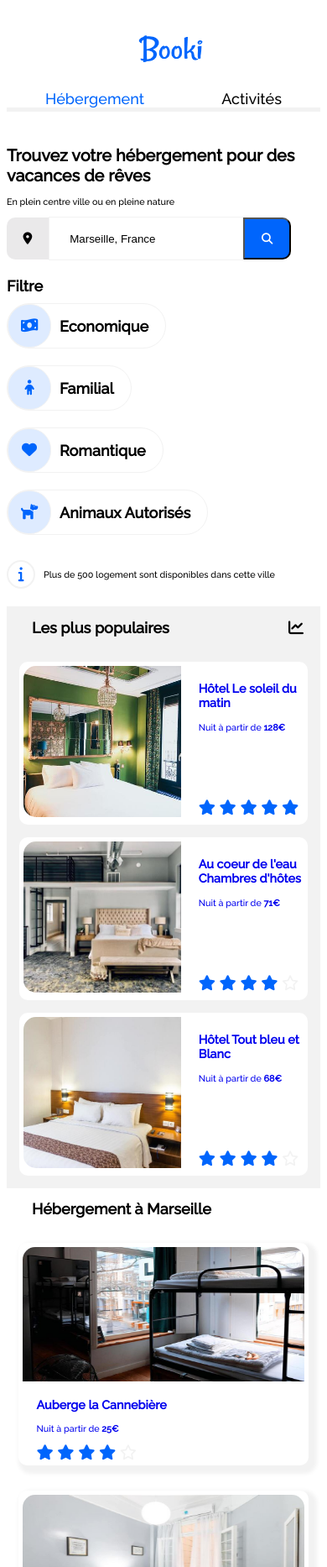
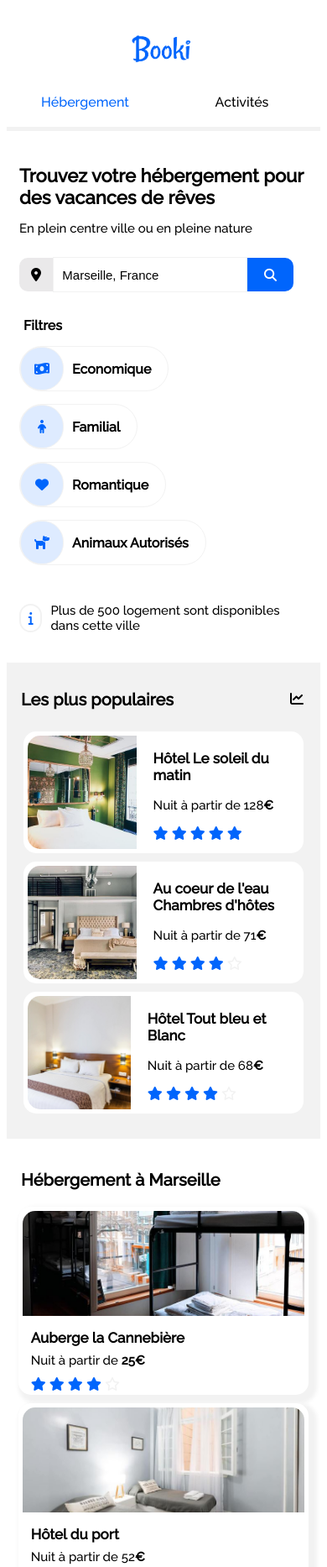
Before and after one commit to Cameron-HUCK/P2-Huck-Cameron-Transformez-une-maquette-en-site-web-avec-HTML-CSS, a plain HTML site: page index.html in a window 390 px wide. Shown: the top 1866 px of the page at 84% size. Drawn offline with Linux system fonts and the light colour scheme.

Commit message:
changement 2eme partie

```diff
--- a/index.html
+++ b/index.html
@@ -14,30 +14,27 @@
 
 <body>
     <nav>
-        <div class="center-logo"><img class="image-logo" src="images/logo/Booki.png" alt="Logo Booki" width="120px" height="50px"></div>
+        <img class="image-logo" src="images/logo/Booki.png" alt="Logo Booki" width="120px" height="50px"></div>
+        <div class="center-logo"><img class="logo-mobile" src="images/logo/Booki@3x.png" alt="logo mobile" width="110px" height="50px"></div>
             <div class="border-lien liensize-nav">
-                <div>
-                    <a class="lien1" href="#bloc1">Hébergement </a>
-                </div>
-                <div>
-                    <a class="lien2" href="#bloc2">Activités</a>
-                </div>
+                <a class="lien1 border-nav" href="#bloc1">Hébergement </a>
+                <a class="lien2 border-nav" href="#bloc2">Activités</a>
             </div>
     </nav>
 
 <!--En dessous de l'en-tete-->
     <header>
-        <div>
+        <div class="titre-center-mobile">
             <h1>Trouvez votre hébergement pour des vacances de rêves</h1>
             <p>En plein centre ville ou en pleine nature</p>
         </div>
-            <div class="boutonsearch flex-center">
+            <div class="boutonsearch flex-center-search">
                 <div class="iconesearch flex-center">
                     <i class="fas fa-map-marker-alt"></i>
                 </div>
 
                 <div class="zonederecherche flex-center">
-                    <input type="search" value="      Marseille, France">
+                    <input type="search" value="  Marseille, France">
                 </div>
 
                 <form>
@@ -49,7 +46,7 @@
 <!-- Les Filtres-->
 
         <div class="lesfiltres">
-            <div class="padding-r">Filtre</div>
+            <div class="padding-r filtre-mobile">Filtres</div>
 
                 <div class="lesfiltres2">
                     <div class="block-filtre">
@@ -95,12 +92,12 @@
     <section id="bloc1">
 
         <div class="hebergement-fond-gris1">
-            <div class="padding-l titre-place">
+
+            <div class="cadreheberg">
+                <div class="padding-l">
                     <h2>Hébergement à Marseille</h2>
                 </div>
-
-            <div class="cadreheberg">
-                <div class="flex-around">
+                <div class="flex-around marg-heberg1">
                 <div class="fond-blanc size-bloc-hebergement flexcolumncentre">
                     <a href="#"><img class="photo-hebergement" src="images/hebergements/4_small/marcus-loke-WQJvWU_HZFo-unsplash.jpg" alt="photo auberge">
                         <div class="flex-texte">
@@ -113,8 +110,8 @@
                                 <i class="fas fa-star color-bleu"></i>
                                 <i class="far fa-star color-gris"></i>
                             </div>
+                        </div>
                     </a>
-                </div>
                 </div>
 
 
@@ -122,7 +119,7 @@
                     <a href="#"><img class="photo-hebergement" src="images/hebergements/4_small/fred-kleber-gTbaxaVLvsg-unsplash.jpg" alt=" chambre deux lit">
                         <div class="flex-texte">
                         <h3>Hôtel du port</h3>
-                        <p>Nuit à partir de <strong>52€</strong></p>
+                        <p>Nuit à partir de 52<strong>€</strong></p>
                             <div>
                                 <i class="fas fa-star color-bleu"></i>
                                 <i class="fas fa-star color-bleu"></i>
@@ -130,15 +127,15 @@
                                 <i class="fas fa-star color-bleu"></i>
                                 <i class="fas fa-star color-bleu"></i>
                             </div>
+                        </div>
                     </a>
-                </div>
                 </div>
 
                 <div class="fond-blanc size-bloc-hebergement flexcolumncentre">
                     <a href="#"><img class="photo-hebergement" src="images/hebergements/4_small/reisetopia-B8WIgxA_PFU-unsplash.jpg" alt="photo chambre lampe">
                         <div class="flex-texte">
                         <h3>Hôtel Les mouettes</h3>
-                        <p>Nuit à partir de <strong>76€</strong></p>
+                        <p>Nuit à partir de 76<strong>€</strong></p>
                             <div>
                                 <i class="fas fa-star color-bleu"></i>
                                 <i class="fas fa-star color-bleu"></i>
@@ -146,17 +143,17 @@
                                 <i class="fas fa-star color-bleu"></i>
                                 <i class="far fa-star color-gris"></i>
                             </div>
+                        </div>
                     </a>
                 </div>
             </div>
-            </div>
 
-            <div class="flex-around">
-                <div class="fond-blanc size-bloc-hebergement flexcolumncentre">
+            <div class="flex-around marg-heberg2">
+                <div class="fond-blanc size-bloc-hebergement">
                     <a href="#"><img class="photo-hebergement" src="images/hebergements/4_small/annie-spratt-Eg1qcIitAuA-unsplash.jpg" alt="photo chambre ciel">
                         <div class="flex-texte">
                             <h3>Hôtel de la mer</h3>
-                            <p>Nuit à partir de <strong>46€</strong></p>
+                            <p>Nuit à partir de 46<strong>€</strong></p>
                                 <div>
                                     <i class="fas fa-star color-bleu"></i>
                                     <i class="fas fa-star color-bleu"></i>
@@ -164,11 +161,11 @@
                                     <i class="far fa-star color-gris"></i>
                                     <i class="far fa-star color-gris"></i>
                                 </div>
+                            </div>
                         </a>
                     </div>
-                </div>
 
-                <div class="fond-blanc size-bloc-hebergement flexcolumncentre">
+                <div class="fond-blanc size-bloc-hebergement">
                     <a href="#"><img class="photo-hebergement" src="images/hebergements/4_small/nicate-lee-kT-ZyaiwBe0-unsplash.jpg" alt="photo panier">
                         <div class="flex-texte">
                             <h3>Auberge Le Panier</h3>
@@ -180,16 +177,17 @@
                                     <i class="fas fa-star color-bleu"></i>
                                     <i class="far fa-star color-gris"></i>
                                 </div>
+                            </div>
                         </a>
-                        </div>
                     </div>
 
 
-            <div class="fond-blanc size-bloc-hebergement flexcolumncentre">
+
+            <div class="fond-blanc size-bloc-hebergement">
                     <a href="#"><img class="photo-hebergement" src="images/hebergements/4_small/febrian-zakaria-M6S1WvfW68A-unsplash.jpg" alt="photo grand fenetre">
                         <div class="flex-texte">
                             <h3>Hôtel chez Amina</h3>
-                            <p>Nuit à partir de <strong>96€</strong></p>
+                            <p>Nuit à partir de 96<strong>€</strong></p>
                                 <div>
                                     <i class="fas fa-star color-bleu"></i>
                                     <i class="fas fa-star color-bleu"></i>
@@ -197,14 +195,13 @@
                                     <i class="fas fa-star color-bleu"></i>
                                     <i class="fas fa-star color-bleu"></i>
                                 </div>
+                            </div>
                         </a>
-                        </div>
-                    </div>
                     </div>
                 </div>
                 <a href="#"><p class="text-gras padding-l">Afficher plus</p></a>
             </div>
-
+        </div>
 <!--Les plus populaires-->
 
         <div class="hebergement-fond-gris2">
@@ -212,16 +209,18 @@
                 <div class="flex-between padding-l">
                 <h2>Les plus populaires</h2>
                     <div>
-                        <i class="fas fa-chart-line fa--x2 padding-r"></i>
+                        <i class="fas fa-chart-line fa--x3 padding-r"></i>
                     </div>
                 </div>
-                <div class="fond-blanc">
+                <div class="marg-pop">
+                    <div class="fond-blanc-pop">
+                        <a href="#">
                             <div class="flex-populaire">
-                        <a href="#"><img class="photo-populaire" src="images/hebergements/4_small/emile-guillemot-Bj_rcSC5XfE-unsplash.jpg" alt="photo chambre vert">
+                            <img class="photo-populaire" src="images/hebergements/4_small/emile-guillemot-Bj_rcSC5XfE-unsplash.jpg" alt="photo chambre vert">
                                 <div class="flex-texte2">
                                 <div class="textepop-place">
                                 <h3>Hôtel Le soleil du matin</h3>
-                                <p>Nuit à partir de <strong>128€</strong></p>
+                                <p>Nuit à partir de 128<strong>€</strong></p>
                                 </div>
                                     <div>
                                         <i class="fas fa-star color-bleu"></i>
@@ -230,18 +229,20 @@
                                         <i class="fas fa-star color-bleu"></i>
                                         <i class="fas fa-star color-bleu"></i>
                                     </div>
+                                </div>
+                            </div>
                         </a>
                     </div>
                 </div>
-            </div>
-
-                <div class="fond-blanc">
+                <div class="marg-pop">
+                    <div class="fond-blanc-pop">
+                        <a href="#">
                             <div class="flex-populaire">
-                        <a href="#"><img class="photo-populaire" src="images/hebergements/4_small/aw-creative-VGs8z60yT2c-unsplash.jpg" alt="photo des hotes">
+                                <img class="photo-populaire" src="images/hebergements/4_small/aw-creative-VGs8z60yT2c-unsplash.jpg" alt="photo des hotes">
                                 <div class="flex-texte2">
                                     <div class="textepop-place">
                                     <h3>Au coeur de l'eau Chambres d'hôtes</h3>
-                                <p>Nuit à partir de <strong>71€</strong></p>
+                                    <p>Nuit à partir de 71<strong>€</strong></p>
                                     </div>
                                         <div>
                                             <i class="fas fa-star color-bleu"></i>
@@ -250,18 +251,20 @@
                                             <i class="fas fa-star color-bleu"></i>
                                             <i class="far fa-star color-gris"></i>
                                         </div>
+                                </div>
+                            </div>
                         </a>
                     </div>
                 </div>
-            </div>
-
-                <div class="fond-blanc">
+                <div class="marg-pop">
+                    <div class="fond-blanc-pop">
+                        <a href="#">
                             <div class="flex-populaire">
-                        <a href="#"><img class="photo-populaire" src="images/hebergements/4_small/febrian-zakaria-sjvU0THccQA-unsplash.jpg" alt="photo grand fenetre">
+                                <img class="photo-populaire" src="images/hebergements/3_medium/febrian-zakaria-sjvU0THccQA-unsplash.jpg" alt="photo grand fenetre">
                                 <div class="flex-texte2">
                                     <div class="textepop-place">
                                     <h3>Hôtel Tout bleu et Blanc</h3>
-                                <p>Nuit à partir de <strong>68€</strong></p>
+                                    <p>Nuit à partir de 68<strong>€</strong></p>
                                     </div>
                                         <div>
                                             <i class="fas fa-star color-bleu"></i>
@@ -269,6 +272,8 @@
                                             <i class="fas fa-star color-bleu"></i>
                                             <i class="fas fa-star color-bleu"></i>
                                             <i class="far fa-star color-gris"></i>
+                                        </div>
+                                </div>
                             </div>
                         </a>
                     </div>
@@ -281,54 +286,60 @@
     <!--Les activités à Marseille-->
 
         <section id="bloc2">
-            <div class="padding-l titre-place">
+            <div class="titre-place">
             <h2>Activités à Marseille</h2>
             </div>
 
             <div class="bloc-activite flex-between">
                 <div class="grandphoto-activite">
-                    <img class="grandposition-activite flexcolumncentre" src="images/activites/4_small/reno-laithienne-QUgJhdY5Fyk-unsplash.jpg" alt="photo du port">
+                    <a href="#"><img class="grandposition-activite flexcolumncentre" src="images/activites/4_small/reno-laithienne-QUgJhdY5Fyk-unsplash.jpg" alt="photo du port">
                     <div class="hauteur-titre">
                     <h3>Vieux Port</h3>
                     </div>
+                    </a>
                 </div>
 
             <div class="flexcolumn-between bloc-adapte-petit">
                 <div class="petitphoto-activite1">
-                    <img class="petitposition-activite1" src="images/activites/4_small/paul-hermann-QFTrLdQIRhI-unsplash.jpg" alt="photo d'un fort">
+                    <a href="#"><img class="petitposition-activite1" src="images/activites/4_small/paul-hermann-QFTrLdQIRhI-unsplash.jpg" alt="photo d'un fort">
                         <div class="hauteur-titre">
                         <h3>Fort de Pomègues</h3>
                         </div>
+                    </a>
                 </div>
 
             <div class="petitphoto-activite2">
-                <img class="petitposition-activite2 flexcolumncentre" src="images/activites/4_small/kevin-hikari-rV_Qd1l-VXg-unsplash.jpg" alt="photo d'une ile">
+                <a href="#"><img class="petitposition-activite2 flexcolumncentre" src="images/activites/4_small/kevin-hikari-rV_Qd1l-VXg-unsplash.jpg" alt="photo d'une ile">
                     <div class="hauteur-titre">
                     <h3>Iles du Frioul</h3>
                     </div>
+                </a>
                 </div>
             </div>
 
             <div class="grandphoto-activite">
-                <img class="grandposition-activite" src="images/activites/4_small/kilyan-sockalingum-NR8-cBCN3aI-unsplash.jpg" alt="photo rocheuse">
+                <a href="#"><img class="grandposition-activite" src="images/activites/4_small/kilyan-sockalingum-NR8-cBCN3aI-unsplash.jpg" alt="photo rocheuse">
                     <div class="hauteur-titre">
                     <h3>Parc National des Calanques</h3>
                     </div>
+                </a>
             </div>
 
             <div class="flexcolumn-between bloc-adapte-petit">
                 <div class="petitphoto-activite3">
-                    <img class="petitposition-activite3" src="images/activites/4_small/florian-wehde-xW9e8gdotxI-unsplash.jpg" alt="photo ville">
+                    <a href="#"><img class="petitposition-activite3" src="images/activites/4_small/florian-wehde-xW9e8gdotxI-unsplash.jpg" alt="photo ville">
                         <div>
                         <h3>Notre-Dame-de-la-Garde</h3>
                         </div>
+                    </a>
                 </div>
 
             <div class="petitphoto-activite4">
-                <img class="petitposition-activite4" src="images/activites/4_small/lena-paulin-wH2-EJoDcV0-unsplash.jpg" alt="photo rue">
+                <a href="#"><img class="petitposition-activite4" src="images/activites/4_small/lena-paulin-wH2-EJoDcV0-unsplash.jpg" alt="photo rue">
                     <div class="hauteur-titre">
                     <h3>Parc Long-champ</h3>
                     </div>
+                </a>
             </div>
             </div>
             </div>
@@ -338,27 +349,27 @@
 
     <footer>
         <div class="propos">
-            <h3>A propos</h3>
+            <a href="#"><h3>A propos</h3></a>
                 <div class="espace">
-                <p>Fonctionnement du site</p>
-                <p>Condition générales de vente</p>
-                <p>Données et confidentialité</p>
+                    <a href="#"><p>Fonctionnement du site</p></a>
+                        <a href="#"><p>Condition générales de vente</p></a>
+                            <a href="#"><p>Données et confidentialité</p></a>
                 </div>
         </div>
 
         <div class="hebergemento">
-            <h3>Nos hébergements</h3>
+            <a href="#"><h3>Nos hébergements</h3></a>
                 <div class="espace">
-                <p>Charte qualité</p>
-                <p>Soumettre votre hôtel</p>
+                    <a href="#"><p>Charte qualité</p></a>
+                        <a href="#"><p>Soumettre votre hôtel</p></a>
                 </div>
         </div>
 
         <div class="assiste">
-            <h3>Assistance</h3>
+            <a href="#"><h3>Assistance</h3></a>
                 <div class="espace">
-                <p>Centre d'aide</p>
-                <p>Nous contacter</p>
+                    <a href="#"><p>Centre d'aide</p></a>
+                        <a href="#"><p>Nous contacter</p></a>
                 </div>
         </div>
     </footer>
--- a/style.css
+++ b/style.css
@@ -2,7 +2,8 @@
 body
 {
     font-family: 'Raleway', sans-serif;
-    font-size: 18px;
+    font-size: 16px;
+    padding: 0px 20px 35px 25px;
 }
 
 /* Regle CSS flex */
@@ -10,6 +11,11 @@ body
 {
     display: flex;
     justify-content: center;
+    align-items: center;
+}
+.flex-center-search
+{
+    display: flex;
     align-items: center;
 }
 
@@ -29,7 +35,6 @@ body
 
 .flexcolumncentre
 {
-    display: flex;
     flex-direction: column;
     justify-content: center;
     align-items: center;
@@ -45,7 +50,7 @@ body
 
 .padding-l
 {
-    padding-left: 30px;
+    padding-left: 17px;
 }
 
 .padding-r
@@ -56,30 +61,32 @@ body
 /* Taille de texte*/
 h1
 {
-    font-size: 1.1em;
+    font-size: 22px;
 }
 
 h2
 {
-    font-size: 1em;
+    font-size: 20px;
 }
 
 h3
 {
-    font-size: 0.8em;
+    font-size: 17px;
+    color: black;
+    font-weight: 900;
 }
 
 p
 {
-    font-size: 0.6em;
+    font-size: 15px;
     font-weight: 500;
+    color: black;
 }
 
 a
 {
     text-decoration: none;
     font-weight: 500;
-    width: 100%;
 }
 /* En-tête de la page */
 nav
@@ -98,9 +105,12 @@ nav
 .image-logo
 {
     align-items: center;
-    justify-content: ;
+    padding-bottom: 10px;
 }
-
+.logo-mobile
+{
+    display: none;
+}
 .lien1
 {
     color: #0065FC;
@@ -115,15 +125,13 @@ nav
 /* Zone de recherche*/
 .boutonsearch
 {
-    width: 400px;
-    font-size: 0.8em;
     border-radius: 10px;
 }
 
 .iconesearch
 {
-    width: 50px;
-    height: 50px;
+    width: 40px;
+    height: 40px;
     background-color: rgb(187,181,184,0.3);
     color: black;
     border-radius: 10px 0 0px 10px;
@@ -131,7 +139,7 @@ nav
 
 .zonederecherche
 {
-    height: 50px;
+    height: 40px;
     width: 230px;
     font-size: 18px;
     color: black;
@@ -144,10 +152,10 @@ nav
 }
 input
 {
-    border: 1px solid black;
-    height: 50px;
     width: 100%;
+    height: 40px;
     border-style: none;
+    font-size: 15px;
 }
 button
 {
@@ -161,8 +169,10 @@ button
     padding-left: 20px;
     border-radius: 0px 10px 10px 0px;
     padding-right: 20px;
-    height: 50px;
+    height: 40px;
     cursor: pointer;
+    border: none;
+    font-size: 15px;
 }
 
 /* Les filtres*/
@@ -257,17 +267,13 @@ span
 .flex-texte
 {
     width: 90%;
+    padding-left: 10px;
+    line-height: 10px;
 }
 
 .flex-texte2
 {
-    width: 60%;
-
-}
-
-.textepop-place
-{
-    height: 140px;
+    padding-left: 20px;
 }
 
 .hebergement-fond-gris1
@@ -286,11 +292,12 @@ span
 .cadreheberg
 {
   flex: 1;
+  padding: 20px;
 }
 
 .text-gras
 {
-    font-size: 0.8em;
+    font-size: 0.9em;
     font-weight: bold;
 }
 .color-bleu
@@ -302,50 +309,77 @@ span
 {
     color: #F2F2F2;
 }
-
+.size-photo
+{
+    width: auto;
+}
 /* les plus populaires */
 .cadrepopulaire
 {
     flex: 2;
+    padding: 20px 20px 0px 20px;
+}
+.flex-populaire
+{
+    display: flex;
 }
 
-.flex-populaire
-{
-   display: flex;
-   align-items: center;
-}
 
             /* les Formats images */
 /* images hebergement */
 .photo-hebergement
 {
     width: 100%;
-    height: 160px;
+    height: 125px;
     border-radius: 15px 15px 0 0;
-    background-size: cover;
-    background-position: center;
-    object-fit: fill;
+    object-fit: cover;
+    object-position: center;
+}
+.marg-heberg1
+{
+    margin-top: 20px;
+}
+.marg-heberg2
+{
+    margin: 20px 0px 30px 0px;
 }
 
 .fond-blanc
 {
     background-color: white;
-    margin: 15px;
-    border-radius: 10px;
+    border-radius: 15px;
     padding: 5px;
+}
+.fond-blanc-pop
+{
+    background-color: white;
+    border-radius: 15px;
+    padding: 5px;
+    margin: 10px 20px 0px 20px;
 }
 
 .size-bloc-hebergement
 {
-    width: 30%;
+    width: 28%;
 }
 /* images les plus populaires */
 .photo-populaire
 {
-    width: 90%;
-    height: 180px;
+    width: 40%;
+    height: 135px;
     border-radius: 15px 0px 0px 15px;
     object-fit: cover;
+    object-position: center;
+}
+.textepop-place
+{
+    height: 90px;
+    width: auto;
+}
+
+.marg-pop
+{
+    margin-bottom: 35px;
 }
 
                 /* Activites a Marseille */
@@ -381,8 +415,6 @@ span
 
 .grandposition-activite
 {
-    background-position: center;
-    background-size: cover;
     border-radius: 15px 15px 0 0;
     width: 100%;
     height: 400px;
@@ -398,7 +430,7 @@ span
 
 .petitphoto-activite1
 {
-    box-shadow: 5px 5px 5px 1px #F2F2F2;
+    box-shadow: 5px 5px 5px 5px #F2F2F2;
     border-radius: 15px;
     width: 100%;
 }
@@ -412,8 +444,6 @@ span
 
 .petitposition-activite1
 {
-    background-position: center;
-    background-size: cover;
     border-radius: 15px 15px 0 0;
     width: 100%;
     height: 180px;
@@ -422,8 +452,6 @@ span
 
 .petitposition-activite2
 {
-    background-position: center;
-    background-size: cover;
     border-radius: 15px 15px 0 0;
     width: 100%;
     height: 130px;
@@ -447,8 +475,6 @@ span
 
 .petitposition-activite3
 {
-    background-position: center;
-    background-size: cover;
     border-radius: 15px 15px 0 0;
     width: 100%;
     height: 140px;
@@ -457,8 +483,6 @@ span
 
 .petitposition-activite4
 {
-    background-position: center;
-    background-size: cover;
     border-radius: 15px 15px 0 0;
     width: 100%;
     height: 170px;
@@ -491,6 +515,7 @@ footer
     body
     {
         align-items: center;
+        padding: 0;
     }
 
 /* L'en-tete*/
@@ -506,37 +531,55 @@ footer
     }
     .image-logo
     {
-        margin: 25px 0px 20px 60px;
+        display: none;
+    }
+    .logo-mobile
+    {
+        display: inline;
+        margin: 25px;
     }
     .liensize-nav
     {
         align-items: center;
         justify-content: space-around;
-        width: auto;
+        text-align: center;
     }
     .border-lien
     {
-        border-bottom: 5px solid #F2F2F2;
         width: 100%;
     }
+
     .lien1
     {
+        width: 50%;
+        padding-bottom: 20px;
         align-items: center;
+        border-bottom: 5px solid #F2F2F2;
     }
 
     .lien2
     {
+        width: 50%;
         align-items: center;
+        border-bottom: 5px solid #F2F2F2;
+        padding-bottom: 20px;
     }
-    .lien2:hover
+    .border-nav:hover
     {
+        border-bottom: 5px solid #0065FC ;
+        cursor: pointer;
         color: #0065FC;
+    }
+/* Titre*/
+    .titre-center-mobile
+    {
+        padding: 0px 10px 10px 15px;
+
     }
 /* Icone barre de recherche */
     .boutonsearch
     {
-        justify-content: flex-start;
-
+        padding: 0px 10px 10px 15px;
     }
     .fondbleu
     {
@@ -555,16 +598,30 @@ footer
     {
         flex-direction: column;
         align-items: baseline;
+        padding-left: 15px;
     }
 
     .block-filtre
     {
-        margin: 10px 10px 10px 0;
+        margin: 5px 10px 10px 0;
+    }
+    .info
+    {
+        padding-left: 15px;
+        width: 90%;
+    }
+    .filtre-mobile
+    {
+        padding: 0 0 10px 5px;
     }
 /* Section Hebergement/Populaire */
     #bloc1
     {
         flex-direction: column-reverse;
+    }
+    .cadreheberg
+    {
+        padding: 20px 0 0 0;
     }
     .hebergement-fond-gris1
     {
@@ -587,6 +644,23 @@ footer
         height: auto;
         box-shadow: 5px 5px 5px 5px #F2F2F2;
     }
+    .marg-heberg2
+    {
+        margin: 0px;
+    }
+    .fond-blanc
+    {
+        margin-bottom: 10px;
+    }
+/* Populaire */
+    .marg-pop
+    {
+        margin-bottom: 10px;
+    }
+    .cadrepopulaire
+    {
+        padding: 15px 0px 20px 0px;
+    }
 /* Activites a Marseille */
     #bloc2
     {
@@ -601,6 +675,10 @@ footer
     {
         width: 100%;
         height: auto;
+    }
+    .titre-place
+    {
+        padding-left: 17px;
     }
 
 /* Grand photo */
```
Also changed, not shown: images/logo/icons8-loupe-64.png (deleted), 4 other files. Lines whose indentation alone changed are shown as unchanged.
